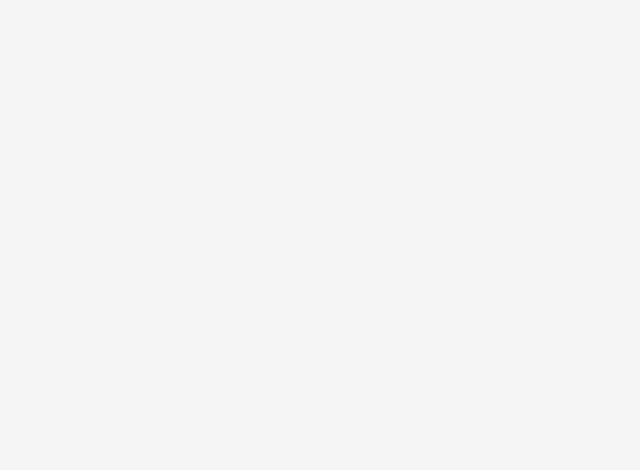
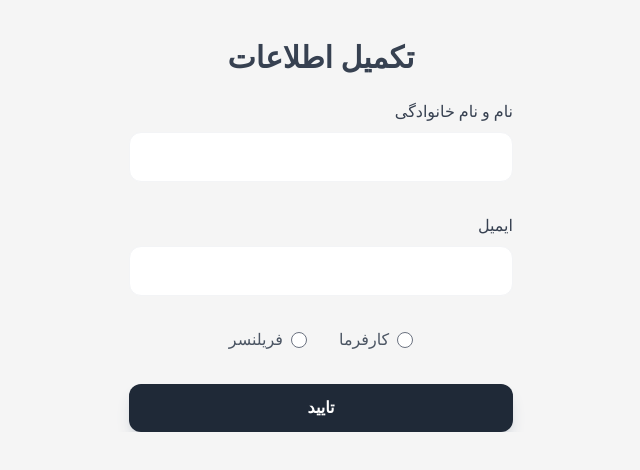
Before and after one commit to navidish/skillMates, a React (Vite) app: page /complete-profile in a window 1280 px wide. Before the commit this address had no page. Shown: the top 470 px of the page, without its empty margins (322-962 px from the left). Built offline with nearby package versions, Linux system fonts and the light colour scheme; a web font is replaced by a local one.

Commit message:
add compelete profile page

```diff
--- a/src/App.jsx
+++ b/src/App.jsx
@@ -3,6 +3,7 @@ import Home from './pages/Home';
 import Auth from './pages/Auth';
 import { QueryClient, QueryClientProvider } from '@tanstack/react-query';
 import { Toaster } from 'react-hot-toast';
+import CompleteProfile from './pages/CompleteProfile';
 const queryClient = new QueryClient();
 function App() {
   return (
@@ -12,6 +13,7 @@ function App() {
         <Routes>
           <Route path="/" element={<Home />} />
           <Route path="/auth" element={<Auth />} />
+          <Route path="/complete-profile" element={<CompleteProfile />} />
         </Routes>
       </div>
     </QueryClientProvider>
--- a/src/features/authentication/AuthContainer.jsx
+++ b/src/features/authentication/AuthContainer.jsx
@@ -6,7 +6,7 @@ import { getOtp } from '../../services/authService';
 import toast from 'react-hot-toast';
 
 function AuthContainer() {
-  const [step, setStep] = useState(2);
+  const [step, setStep] = useState(1);
   const [phoneNumber, setPhoneNumber] = useState('');
   const [otpCode, setOtpCode] = useState('');
 
@@ -25,17 +25,17 @@ function AuthContainer() {
       toast.success(data.message);
       setStep(2);
     } catch (error) {
-      console.log('error?.response?.data?.otpCode==403',error?.response?.data?.statusCode == 403)
-      if(error?.response?.data?.statusCode == 403){
+      console.log(
+        'error?.response?.data?.otpCode==403',
+        error?.response?.data?.statusCode == 403
+      );
+      if (error?.response?.data?.statusCode == 403) {
         toast.success('کد اعتبارسنجی ارسال شد.');
-        setOtpCode(error?.response?.data?.otpCode)
+        setOtpCode(error?.response?.data?.otpCode);
         setStep(2);
-      }
-      else{
-
+      } else {
         toast.error(error?.response?.data?.message);
       }
-
     }
   };
   const renderStep = () => {
--- a/src/features/authentication/CheckOTPForm.jsx
+++ b/src/features/authentication/CheckOTPForm.jsx
@@ -8,7 +8,13 @@ import Loading from '../../ui/Loading';
 import { HiArrowRight } from 'react-icons/hi';
 import { CiEdit } from 'react-icons/ci';
 
-function CheckOTPForm({ phoneNumber, onBack, onReSendOtp, otpResponse,otpCode }) {
+function CheckOTPForm({
+  phoneNumber,
+  onBack,
+  onReSendOtp,
+  otpResponse,
+  otpCode,
+}) {
   const RESEND_TIME = 90;
   const navigate = useNavigate();
   const [time, setTime] = useState(RESEND_TIME);
@@ -17,14 +23,22 @@ function CheckOTPForm({ phoneNumber, onBack, onReSendOtp, otpResponse,otpCode })
     mutationFn: checkOtp,
   });
 
-  const chckOtpHandler = async (e) => {
+  const checkOtpHandler = async (e) => {
     e.preventDefault();
     try {
       const { message, user } = await mutateAsync({ phoneNumber, otp });
       toast.success(message);
       if (!user.isActive) {
-        navigate('/compelete-profile');
+        navigate('/complete-profile');
       }
+      if (Number(user.status) !== 2) {
+        navigate('/');
+        toast('پروفایل شما در انتظار تایید است', { icon: '👏' });
+        return;
+      }
+      if (user.role === 'OWNER') return navigate('/owner');
+      if (user.role === 'FREELANCER') return navigate('/freelancer');
+      if (user.role === 'ADMIN') return navigate('/admin');
     } catch (error) {
       toast.error(error?.response?.data?.message);
     }
@@ -39,29 +53,37 @@ function CheckOTPForm({ phoneNumber, onBack, onReSendOtp, otpResponse,otpCode })
   }, [time]);
 
   return (
-    <div className='text-center'>
-      <div className='flex gap-2 '>
-
+    <div className="text-center">
+      <div className="flex gap-2 ">
         <button onClick={onBack}>
           <HiArrowRight className="w-6 h-6 text-secondary-600" />
         </button>
-          <h6 className='h6 text-secondary-600'>بازگشت</h6>
+        <h6 className="h6 text-secondary-600">بازگشت</h6>
       </div>
 
-      {otpResponse && (
+      {otpResponse ||
+        (phoneNumber && (
           <p className="flex items-center gap-x-2 my-4">
-          <span> {otpResponse?.message}</span>
+            <span> {otpResponse?.message || phoneNumber}</span>
             <button onClick={onBack}>
               <CiEdit className="w-6 h-6 text-primary-900" />
             </button>
           </p>
+        ))}
+
+      {otpCode ? (
+        <h4 className="h5 text-center p-10">
+          کد{' '}
+          <span className="font-bold text-lg text-primary-400 underline">
+            {otpCode}
+          </span>{' '}
+          را در کادر زیر وارد کند
+        </h4>
+      ) : (
+        <h3 className="h3 text-center p-10">کد تایید را وارد کنید</h3>
       )}
 
-      {
-        otpCode?  <h4 className='h5 text-center p-10'>کد <span className='font-bold text-lg text-primary-400 underline'>{otpCode}</span> را در کادر زیر وارد کند</h4>: <h3 className='h3 text-center p-10'>کد تایید را وارد کنید</h3>
-      }
-
-      <form className="space-y-10 py-8" onSubmit={chckOtpHandler}>
+      <form className="space-y-10 py-8" onSubmit={checkOtpHandler}>
         <OTPInput
           value={otp}
           onChange={setOtp}
@@ -85,9 +107,13 @@ function CheckOTPForm({ phoneNumber, onBack, onReSendOtp, otpResponse,otpCode })
         )}
       </form>
 
-      <div className={`${time > 0 ? ' text-green-600 bg-green-100' : ' text-red-600 bg-red-100'} flex mt-4  p-2 max-w-[198px]  items-center justify-center rounded-lg`}>
+      <div
+        className={`${
+          time > 0 ? ' text-green-600 bg-green-100' : ' text-red-600 bg-red-100'
+        } flex mt-4  p-2 max-w-[198px]  items-center justify-center rounded-lg`}
+      >
         {time > 0 ? (
-          <p > {time} ثانیه تا ارسال مجدد کد</p>
+          <p> {time} ثانیه تا ارسال مجدد کد</p>
         ) : (
           <button onClick={onReSendOtp}>ارسال مجدد کد تایید</button>
         )}
--- /dev/null
+++ b/src/features/authentication/CompleteProfileFrom.jsx
@@ -0,0 +1,86 @@
+import { useState } from 'react';
+import TextField from '../../ui/TextField';
+import RadioInput from '../../ui/RadioInput';
+import { useMutation } from '@tanstack/react-query';
+import { completeProfile } from '../../services/authService';
+import { toast } from 'react-hot-toast';
+import Loading from '../../ui/Loading';
+import { useNavigate } from 'react-router-dom';
+
+function CompleteProfileFrom() {
+  const [name, setName] = useState('');
+  const [email, setEmail] = useState('');
+  const [role, setRole] = useState('');
+  const navigate = useNavigate();
+
+  const { mutateAsync, isPending } = useMutation({
+    mutationFn: completeProfile,
+  });
+
+  const handleSubmit = async (e) => {
+    e.preventDefault();
+    try {
+      const { message, user } = await mutateAsync({ name, email, role });
+      if (!user.status !== 2) {
+        navigate('/');
+        toast('پروفایل شما در انتظار تایید است', { icon: '👏' });
+        return;
+      }
+      if (user.role === 'OWNER') return navigate('/owner');
+      if (user.role === 'FREELANCER') return navigate('/freelancer');
+      toast.success(message);
+    } catch (error) {
+      toast.error(error?.response?.data?.message);
+    }
+  };
+
+  return (
+    <div className="flex flex-col gap-y-6 items-center pt-10">
+      <h1 className="font-bold text-3xl text-secondary-700">تکمیل اطلاعات</h1>
+      <div className="w-full sm:max-w-sm">
+        <form className="space-y-8" onSubmit={handleSubmit}>
+          <TextField
+            label="نام و نام خانوادگی"
+            name="name"
+            value={name}
+            onChange={(e) => setName(e.target.value)}
+          />
+          <TextField
+            label="ایمیل"
+            name="email"
+            value={email}
+            onChange={(e) => setEmail(e.target.value)}
+          />
+          <div className="flex items-center justify-center gap-x-8">
+            <RadioInput
+              label="کارفرما"
+              value="OWNER"
+              onChange={(e) => setRole(e.target.value)}
+              id="OWNER"
+              name="role"
+              checked={'OWNER' == role}
+            />
+            <RadioInput
+              label="فریلنسر"
+              value="FREELACER"
+              onChange={(e) => setRole(e.target.value)}
+              id="FREELANCER"
+              name="role"
+              checked={'FREELANCER' == role}
+            />
+          </div>
+          <div>
+            {isPending ? (
+              <Loading />
+            ) : (
+              <button type="submit" className="btn btn--primary w-full">
+                تایید
+              </button>
+            )}
+          </div>
+        </form>
+      </div>
+    </div>
+  );
+}
+export default CompleteProfileFrom;
--- /dev/null
+++ b/src/pages/CompleteProfile.jsx
@@ -0,0 +1,8 @@
+import React from 'react';
+import CompleteProfileFrom from '../features/authentication/CompleteProfileFrom';
+
+const CompleteProfile = () => {
+  return <CompleteProfileFrom />;
+};
+
+export default CompleteProfile;
--- a/src/services/authService.js
+++ b/src/services/authService.js
@@ -11,3 +11,9 @@ export async function checkOtp(data) {
     .post('/user/check-otp', data)
     .then(({ data }) => data.data);
 }
+
+export function completeProfile(data) {
+  return apiRequest
+    .post('/user/complete-profile', data)
+    .then(({ data }) => data.data);
+}
```
Lines whose indentation alone changed are shown as unchanged.
